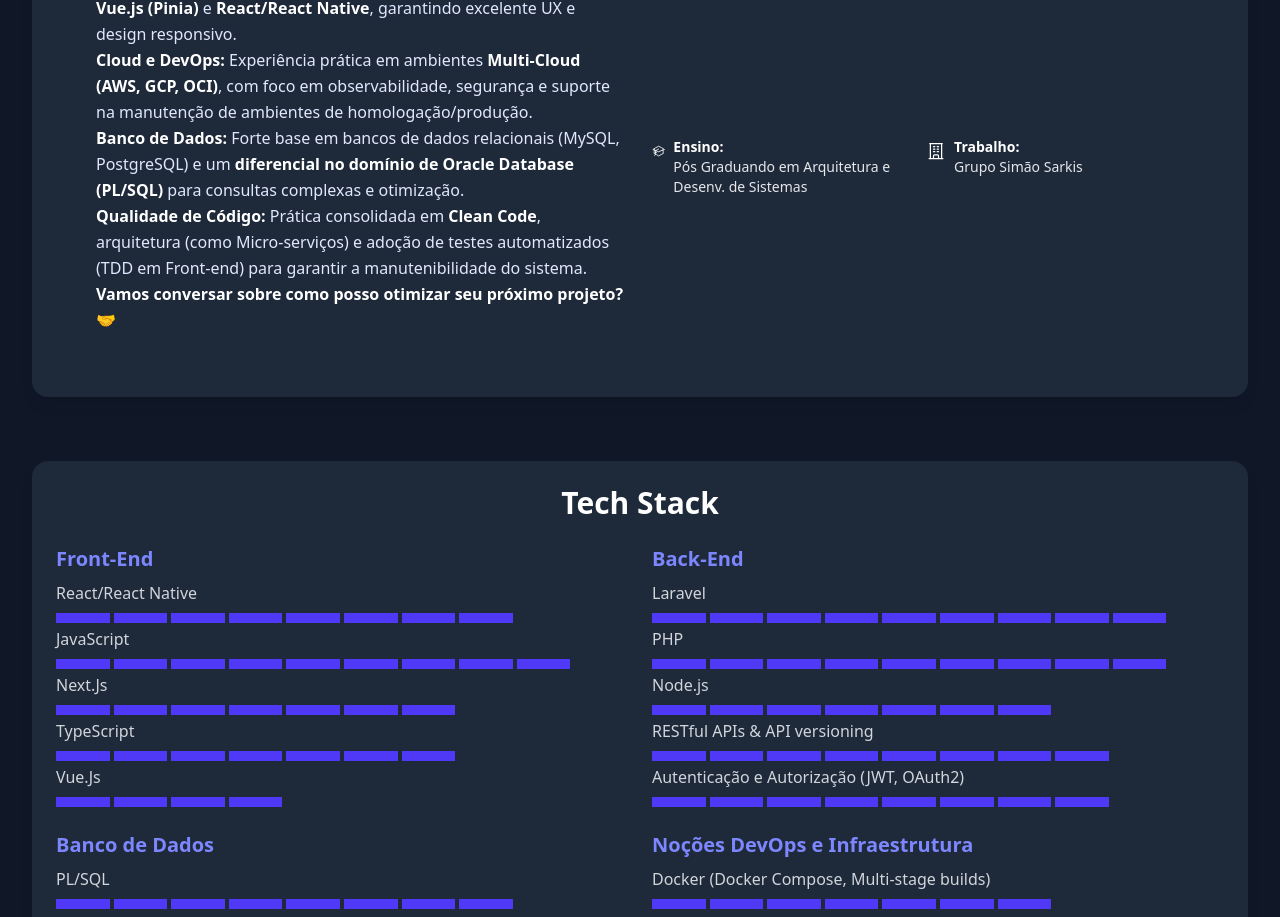
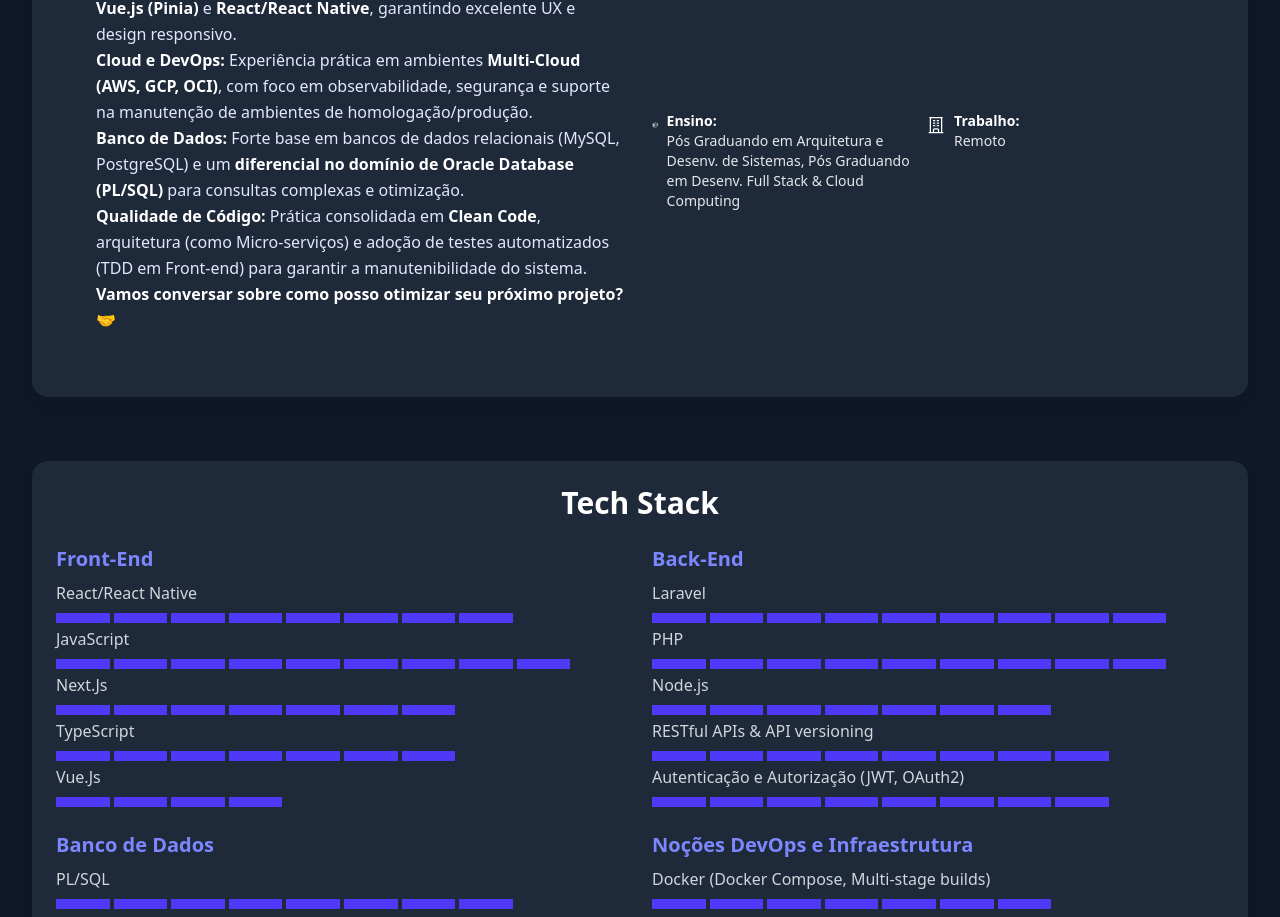
Before and after one commit to tlshudson/hudsondevs-portfolio, a Vue app: page / in a window 1280 px wide. Shown: the part 1050-1967 px from the top of the page. Built offline with nearby package versions, Linux system fonts and the light colour scheme.

Commit message:
feat(FT-002): Atualização aboutme

```diff
--- a/src/components/AboutMe.vue
+++ b/src/components/AboutMe.vue
@@ -42,8 +42,8 @@
           <InfoItem label="Idade" value="21 anos" icon="calendar" />
           <InfoItem label="Nacionalidade" value="Brasileiro" icon="flag" />
           <InfoItem label="Interesses" value="Academia, Esportes, Música(Bateria)" icon="sparkles" />
-          <InfoItem label="Ensino" value="Pós Graduando em Arquitetura e Desenv. de Sistemas" icon="academic-cap" />
-          <InfoItem label="Trabalho" value="Grupo Simão Sarkis" icon="building-office" />
+          <InfoItem label="Ensino" value="Pós Graduando em Arquitetura e Desenv. de Sistemas, Pós Graduando em Desenv. Full Stack & Cloud Computing" icon="academic-cap" />
+          <InfoItem label="Trabalho" value="Remoto" icon="building-office" />
         </ul>
       </div>
     </div>
```
